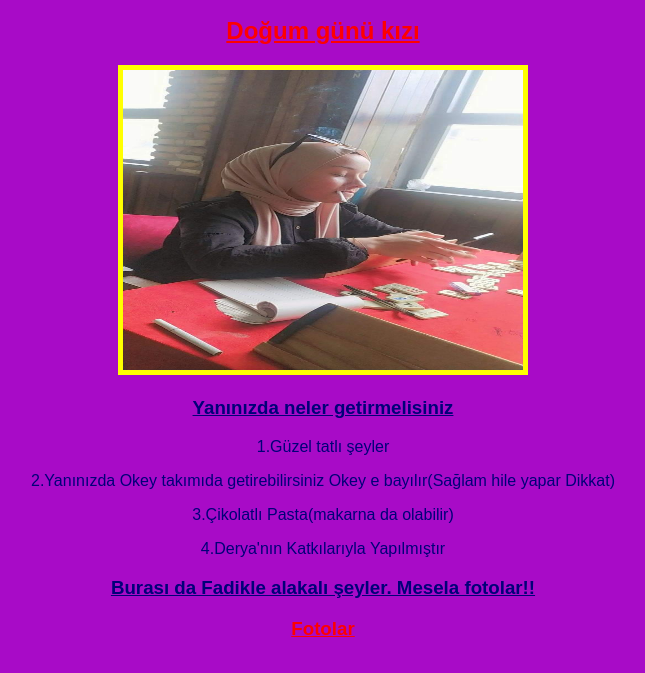
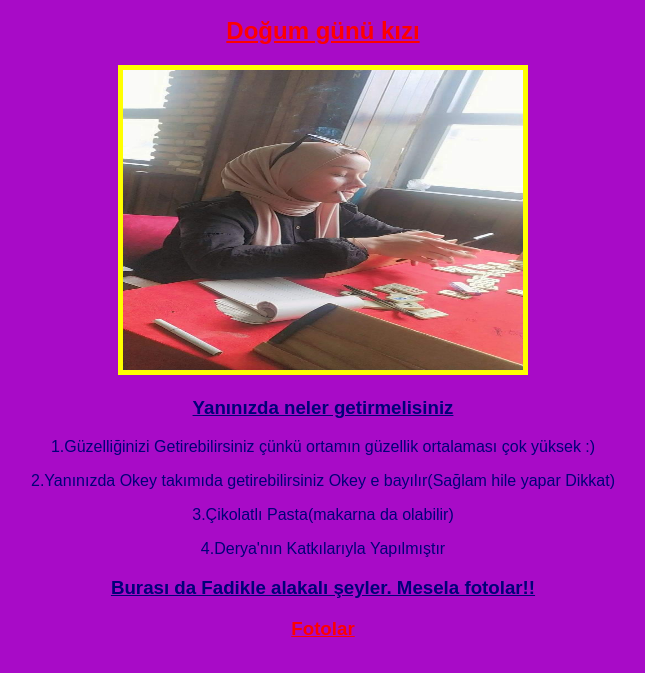
Before and after one commit to aligaz/fadige, a plain HTML site: page index.html in a window 1280 px wide. Shown: the part 111-784 px from the top of the page, without its empty margins (317-962 px from the left). Drawn offline with Linux system fonts and the light colour scheme.

Commit message:
Update index.html

```diff
--- a/index.html
+++ b/index.html
@@ -32,7 +32,7 @@
 <img src="./assets/image/img1.jpg" alt="A birthday-cake" height="300" width="400">
 <u><h3>Yanınızda neler getirmelisiniz</h3></u>
 
-<div><p>1.Güzel tatlı şeyler</p>
+<div><p>1.Güzelliğinizi Getirebilirsiniz çünkü ortamın güzellik ortalaması çok yüksek :)</p>
 <p>2.Yanınızda Okey takımıda getirebilirsiniz Okey e bayılır(Sağlam hile yapar Dikkat) </p>
 <p>3.Çikolatlı Pasta(makarna da olabilir)</p></div>
 <p>4.Derya'nın Katkılarıyla Yapılmıştır</p>
```
